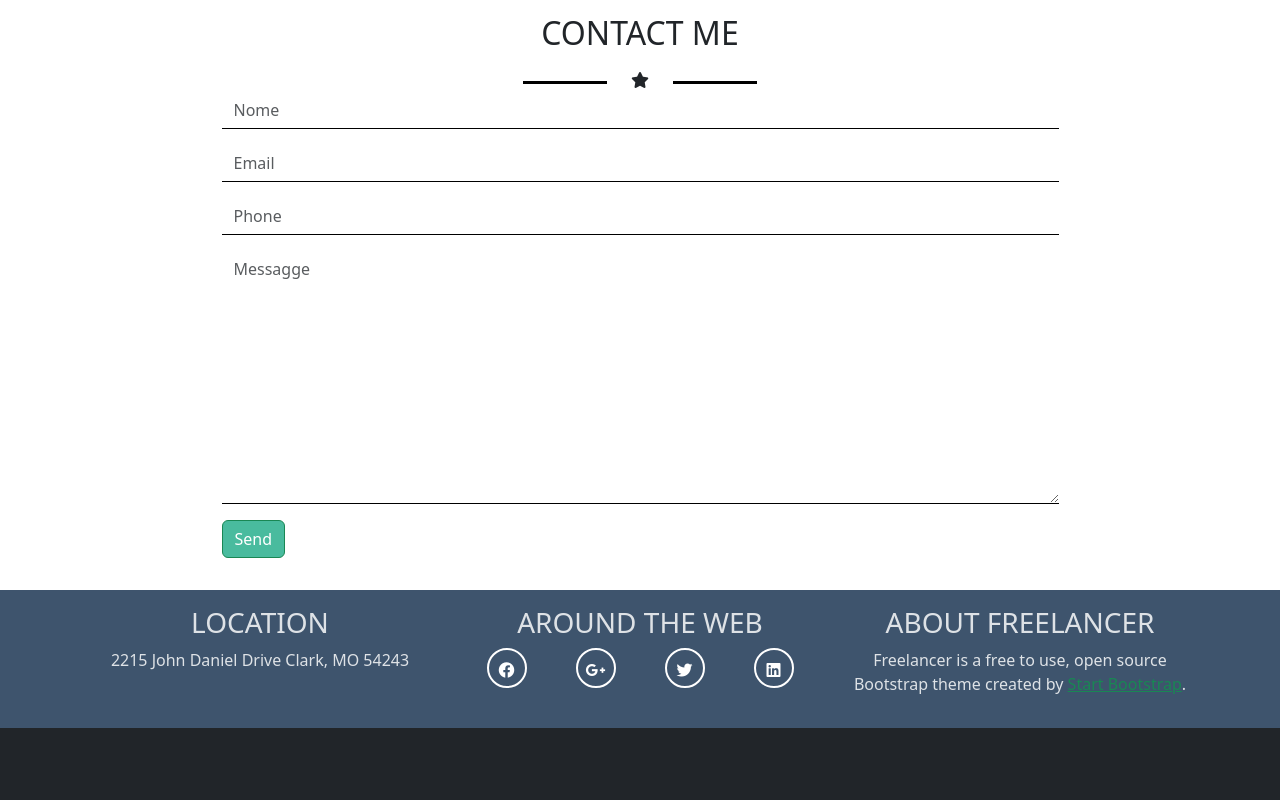
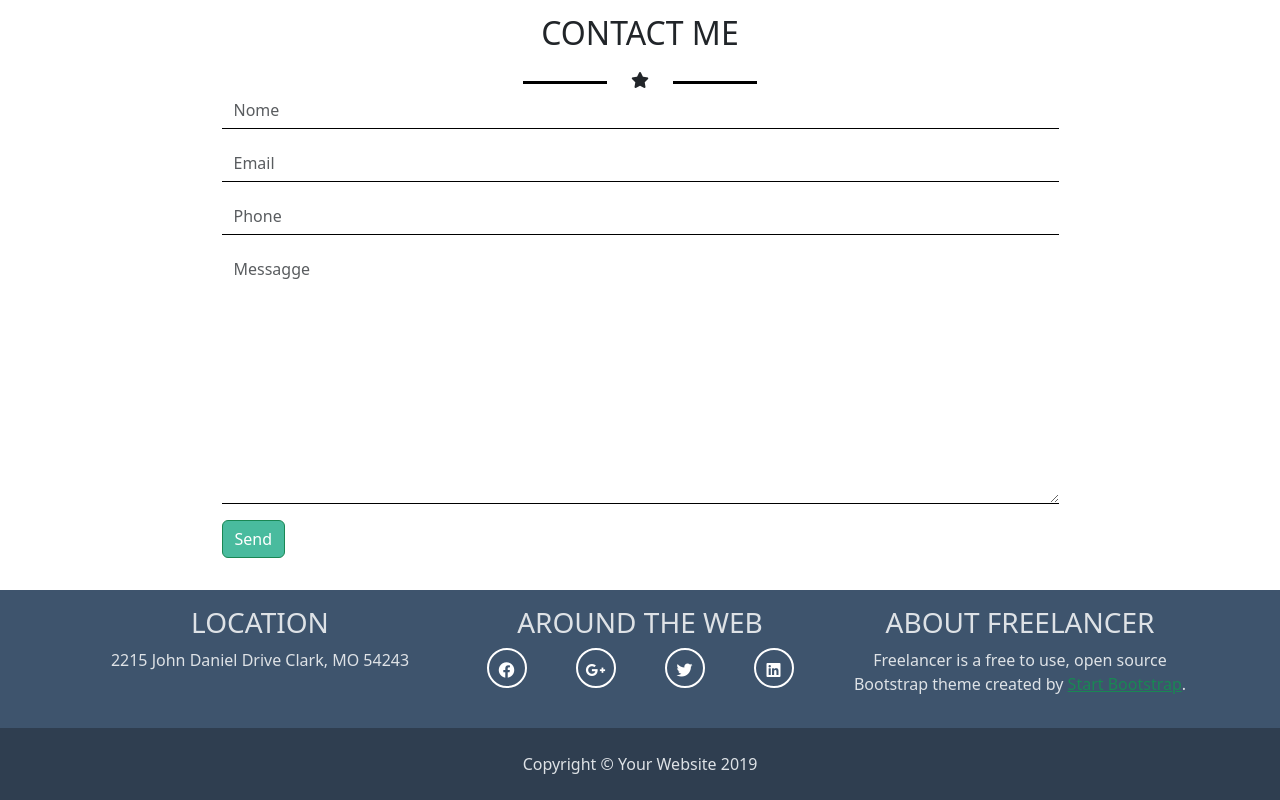
Before and after one commit to KevinMite/html-css-bootstrap-freelancer, a plain HTML site: page index.html in a window 1280 px wide. Shown: the part 1431-2231 px from the top of the page. Before the commit the page ends 2159 px from the top, so only its background shows below. Drawn offline with nearby package versions, Linux system fonts and the light colour scheme.

Commit message:
ultimo aggiornamento

```diff
--- a/assets/css/style.css
+++ b/assets/css/style.css
@@ -87,3 +87,8 @@ footer .fa-brands{
     aspect-ratio: 1;
     cursor: pointer;
 }
+
+.f-text{
+    background-color: var(--bg-dark);
+
+}
--- a/index.html
+++ b/index.html
@@ -161,9 +161,12 @@
           </div>
 
         </div>
+      </div>
 
-      </div>
     </footer>
+    <div class="f-text text-center py-4">
+      Copyright &copy; Your Website 2019
+    </div>
 
 
 
```
